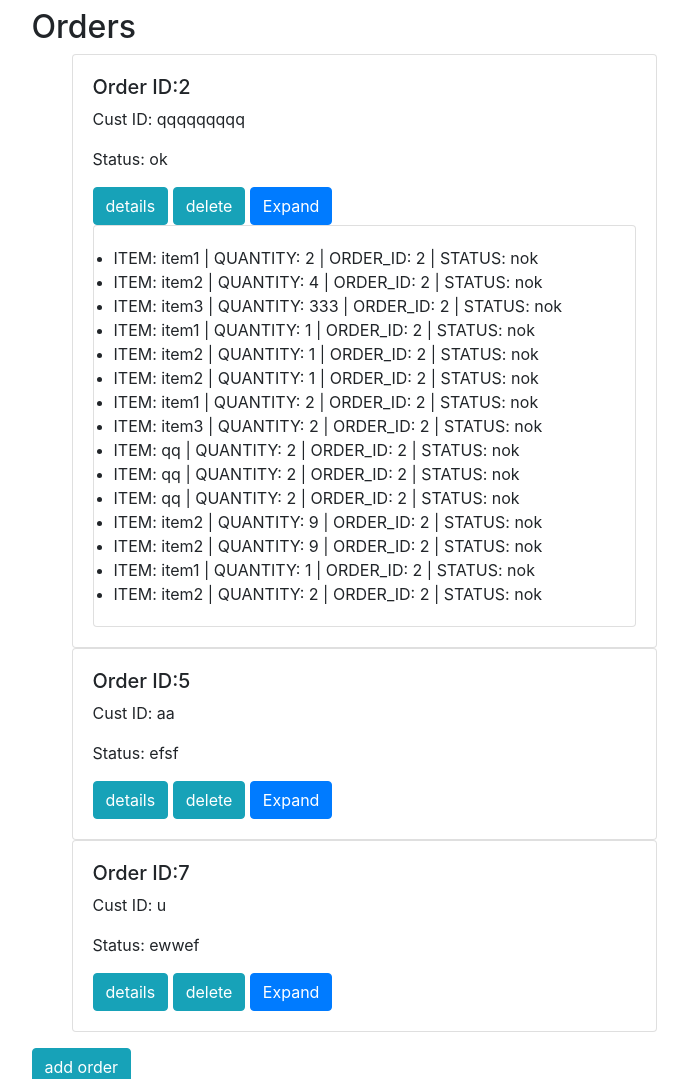
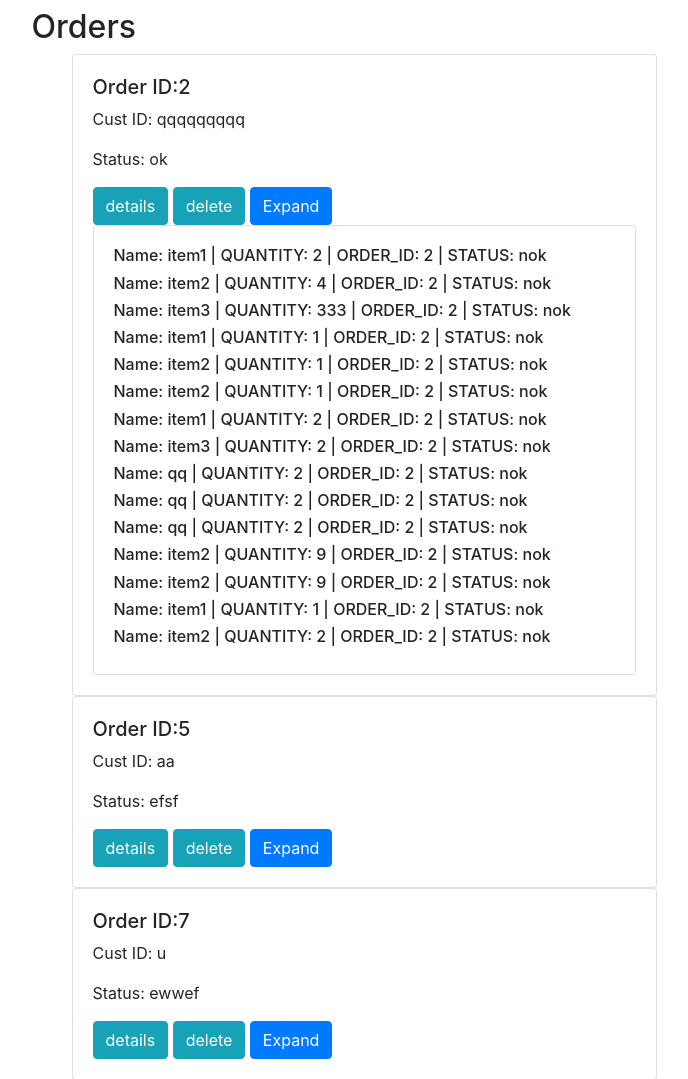
Before and after one commit to KamilKulerz/order_management, a Django app: page /orders/ in a window 1280 px wide, after a click on "Expand". Shown: the part 56-1135 px from the top of the page, without its empty margins (296-984 px from the left). Run offline with Django 3.2, Linux system fonts and the light colour scheme; data comes from the database, SQL or seed files in the repository; some libraries are stand-ins or nearby versions.

Commit message:
change tag

```diff
--- a/orders_app/templates/orders_app/ordereditem_detail.html
+++ b/orders_app/templates/orders_app/ordereditem_detail.html
@@ -1,6 +1,7 @@
 
 
-    <li>ITEM: {{ ordereditem.item }} |
+
+    <h6>Name: {{ ordereditem.item }} |
     QUANTITY: {{ ordereditem.quantity }} |
     ORDER_ID: {{ ordereditem.order_id }} |
-    STATUS: {{ ordereditem.status }}</li>
+    STATUS: {{ ordereditem.status }}</h6>
```
